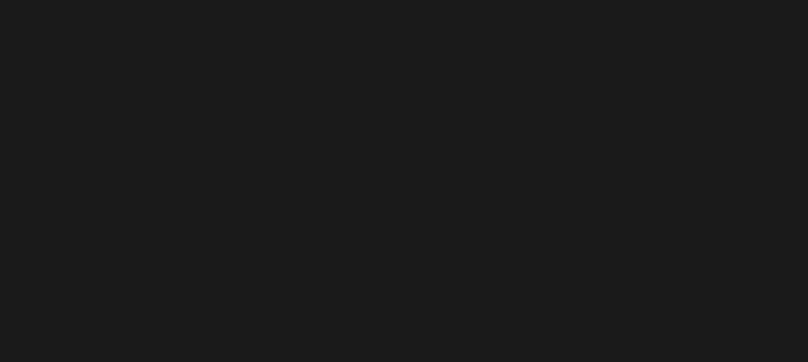
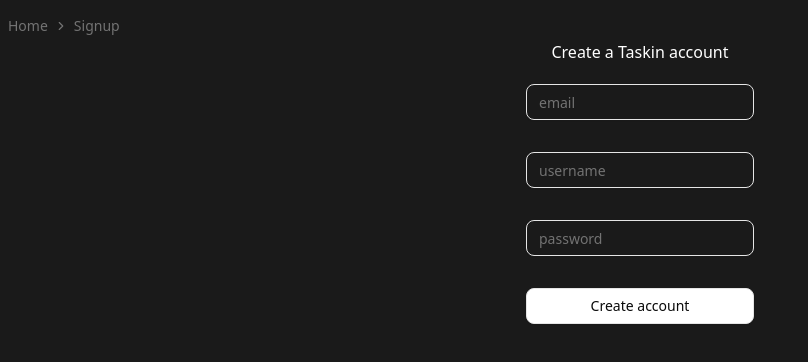
Before and after one commit to magicznykacpur/taskin-frontend, a React (Vite) app: page /signup in a window 1280 px wide. Before the commit this address had no page. Shown: the top 362 px of the page, without its empty margins (0-808 px from the left). Built offline with nearby package versions, Linux system fonts and the light colour scheme.

Commit message:
add signup page

```diff
--- a/src/app-router.tsx
+++ b/src/app-router.tsx
@@ -1,6 +1,7 @@
 import { BrowserRouter, Route, Routes } from "react-router";
 import Landing from "./pages/landing";
 import Login from "./pages/login";
+import Signup from "./pages/signup";
 
 const AppRouter = () => {
   return (
@@ -8,6 +9,7 @@
       <Routes>
         <Route path="/" element={<Landing />} />
         <Route path="/login" element={<Login />} />
+        <Route path="/signup" element={<Signup />} />
       </Routes>
     </BrowserRouter>
   );
--- /dev/null
+++ b/src/pages/signup.tsx
@@ -0,0 +1,91 @@
+import { zodResolver } from "@hookform/resolvers/zod";
+import { useForm } from "react-hook-form";
+import { z } from "zod";
+import Breadcrumbs from "../components/breadcrumbs";
+import { Button } from "../components/ui/button";
+import {
+  Form,
+  FormControl,
+  FormField,
+  FormItem,
+  FormMessage,
+} from "../components/ui/form";
+import { Input } from "../components/ui/input";
+
+const Signup = () => {
+  const signupFormSchema = z.object({
+    email: z.string().email("This is not a valid email."),
+    username: z
+      .string()
+      .min(4, "This field must be at least 4 characters long."),
+    password: z.string().min(1, "This field cannot be empty"),
+  });
+
+  const form = useForm<z.infer<typeof signupFormSchema>>({
+    resolver: zodResolver(signupFormSchema),
+    defaultValues: {
+      email: "",
+      username: "",
+      password: "",
+    },
+  });
+
+  const onSubmit = async () => {};
+
+  return (
+    <div className="flex flex-col items-center">
+      <Breadcrumbs links={{ "/": "Home", "/signup": "Signup" }} />
+      <h1 className="text-white mt-10 mb-5">Create a Taskin account</h1>
+      <Form {...form}>
+        <form
+          onSubmit={form.handleSubmit(onSubmit)}
+          className="space-y-8 flex flex-col"
+        >
+          <FormField
+            control={form.control}
+            name="email"
+            render={({ field }) => (
+              <FormItem>
+                <FormControl>
+                  <Input placeholder="email" {...field} />
+                </FormControl>
+                <FormMessage />
+              </FormItem>
+            )}
+          />
+          <FormField
+            control={form.control}
+            name="username"
+            render={({ field }) => (
+              <FormItem>
+                <FormControl>
+                  <Input placeholder="username" {...field} />
+                </FormControl>
+                <FormMessage />
+              </FormItem>
+            )}
+          />
+          <FormField
+            control={form.control}
+            name="password"
+            render={({ field }) => (
+              <FormItem>
+                <FormControl>
+                  <Input placeholder="password" {...field} />
+                </FormControl>
+                <FormMessage />
+              </FormItem>
+            )}
+          />
+          <div className="flex flex-col space-y-4">
+            <Button variant="outline" type="submit">
+              Create account
+            </Button>
+          </div>
+        </form>
+      </Form>
+    </div>
+  );
+};
+
+export default Signup;
```
